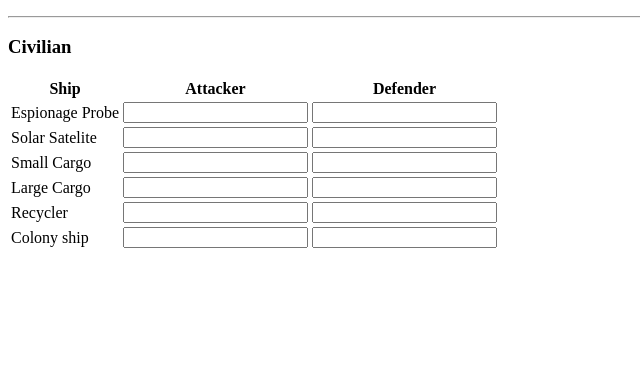
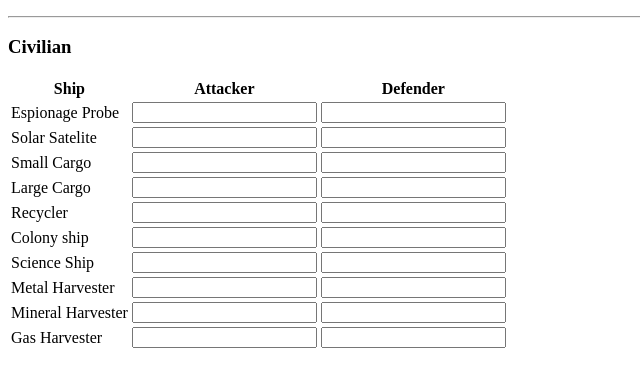
Before and after one commit to Danhayes3008/Battle-Simulator, a plain HTML site: page index.html in a window 1280 px wide. Shown: the part 105-492 px from the top of the page, without its empty margins (0-640 px from the left). Drawn offline with Linux system fonts and the light colour scheme.

Commit message:
added the last rows of civilian ships to the page

```diff
--- a/index.html
+++ b/index.html
@@ -44,6 +44,26 @@
                 <td><input></input></td>
                 <td><input></input></td>
             </tr>
+            <tr>
+                <td>Science Ship</td>
+                <td><input></input></td>
+                <td><input></input></td>
+            </tr>
+            <tr>
+                <td>Metal Harvester</td>
+                <td><input></input></td>
+                <td><input></input></td>
+            </tr>
+            <tr>
+                <td>Mineral Harvester</td>
+                <td><input></input></td>
+                <td><input></input></td>
+            </tr>
+            <tr>
+                <td>Gas Harvester</td>
+                <td><input></input></td>
+                <td><input></input></td>
+            </tr>
         </table>
     </body>
 </html>
```
